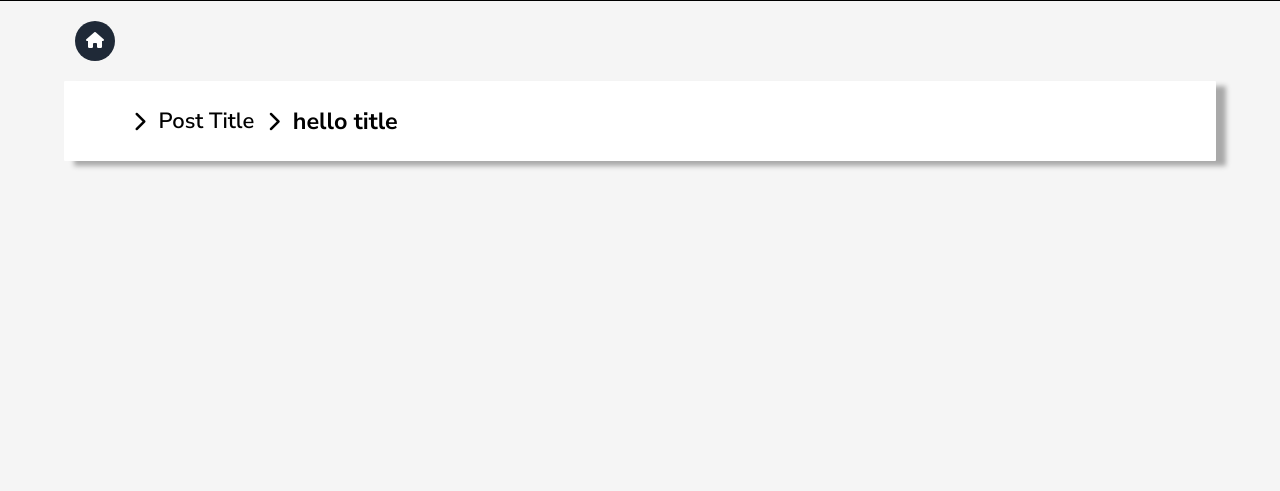
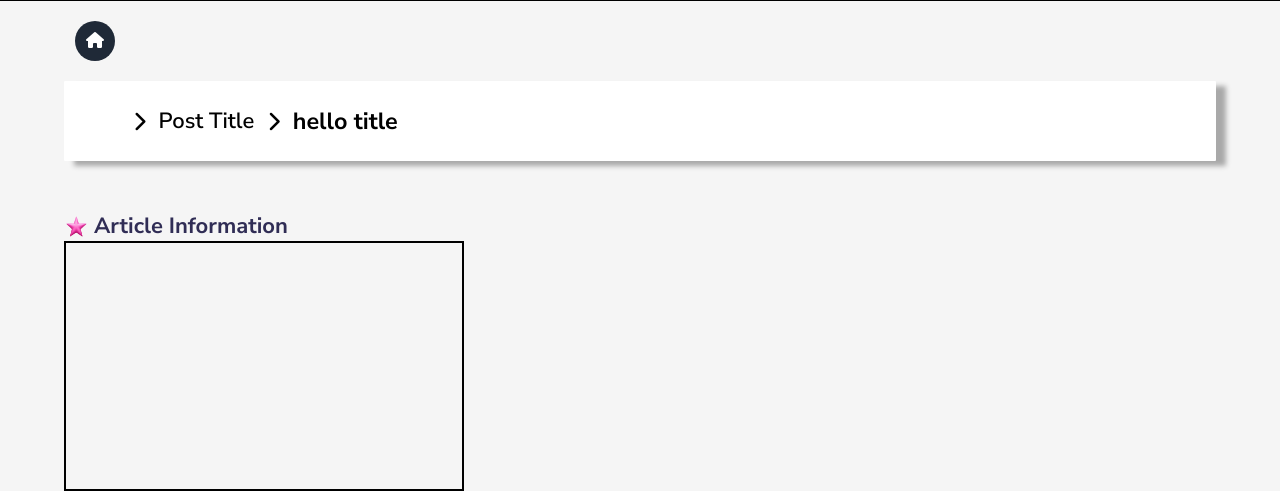
Before and after one commit to ronobir84/EchoPost, a PHP site: page /EchoPost/Assets/Components/single_post.php in a window 1280 px wide. Shown: the part 349-840 px from the top of the page. Before the commit the page ends 518 px from the top, so only its background shows below. Run offline with PHP 8.4, Linux system fonts and the light colour scheme; some web fonts are replaced.

Commit message:
work now post min

```diff
--- a/Assets/Components/Category.php
+++ b/Assets/Components/Category.php
@@ -9,7 +9,7 @@ $rows = mysqli_num_rows($query);
 <section>
     <div class="px-16 mt-20">
         <!-- flex div -->
-        <div class="flex justify-between px-16">
+        <div class="flex justify-between px-20">
             <!-- category section -->
             <div>
 
--- a/Assets/Components/post_min.php
+++ b/Assets/Components/post_min.php
@@ -0,0 +1,66 @@
+<style>
+    .min_container {
+        width: 90%;
+        margin-left: auto;
+        margin-right: auto;
+        margin-top: 50px;
+
+    }
+
+    .star_img {
+        width: 25px;
+        height: 25px;
+    }
+
+    .Article_flex {
+        display: flex;
+        gap: 5px;
+        align-items: center;
+
+    }
+
+    .Article_h3 {
+        color: #302d55;
+        font-weight: 700;
+        font-size: 22px;
+    }
+
+    .Article_box_min{
+        width: 400px;
+        height: 250px;
+        border: 2px solid black;
+    }
+
+</style>
+
+
+
+<section class="min_container">
+    <!-- post right side -->
+    <div>
+        <!-- Article  -->
+        <div class="Article_flex">
+            <img class="star_img" src="http://localhost/EchoPost/Assets/Images/footer_image/pink-star (1).png" alt="">
+            <h3 class="Article_h3">Article Information</h3>
+
+        </div>
+        <!-- Article box -->
+        <div class="Article_box_min">
+
+        </div>
+
+
+    </div>
+
+
+
+
+
+
+
+
+    <!-- post left side -->
+    <div>
+
+    </div>
+</section>
--- a/Assets/Components/side_post.php
+++ b/Assets/Components/side_post.php
@@ -18,7 +18,7 @@
     ?>
             <!-- first post -->
 
-            <div class="w-[900px]  h-80  relative bg-white shadow-md shrink rounded-sm ">
+            <div class="w-[900px]   h-80  relative bg-white shadow-md shrink rounded-sm ">
                 <div class="flex  gap-5">
                     <!-- fist section -->
                     <div class="w-64 b">
--- a/Assets/Components/single_post.php
+++ b/Assets/Components/single_post.php
@@ -193,6 +193,7 @@
             border-width: 5px;
             border-style: solid;
             border-color: #333 transparent transparent transparent;
+
         }
     </style>
 
@@ -243,6 +244,7 @@
 
 
 <section>
+    <?php include_once('post_min.php') ?>
 
 </section>
 
--- a/Assets/Components/trending_topics.php
+++ b/Assets/Components/trending_topics.php
@@ -12,7 +12,7 @@
         <img src="" alt="">
         <h2 class="text-xl text-black font-bold text-center">Trending Topics</h2>
     </div>
-    <div class="w-10/12 bg-white shadow-md mt-10  rounded-full py-3 mx-auto ">
+    <div class="w-10/12  bg-white shadow-md mt-10  rounded-full py-3 mx-auto ">
 
         <div class="flex justify-between px-16">
 
```
